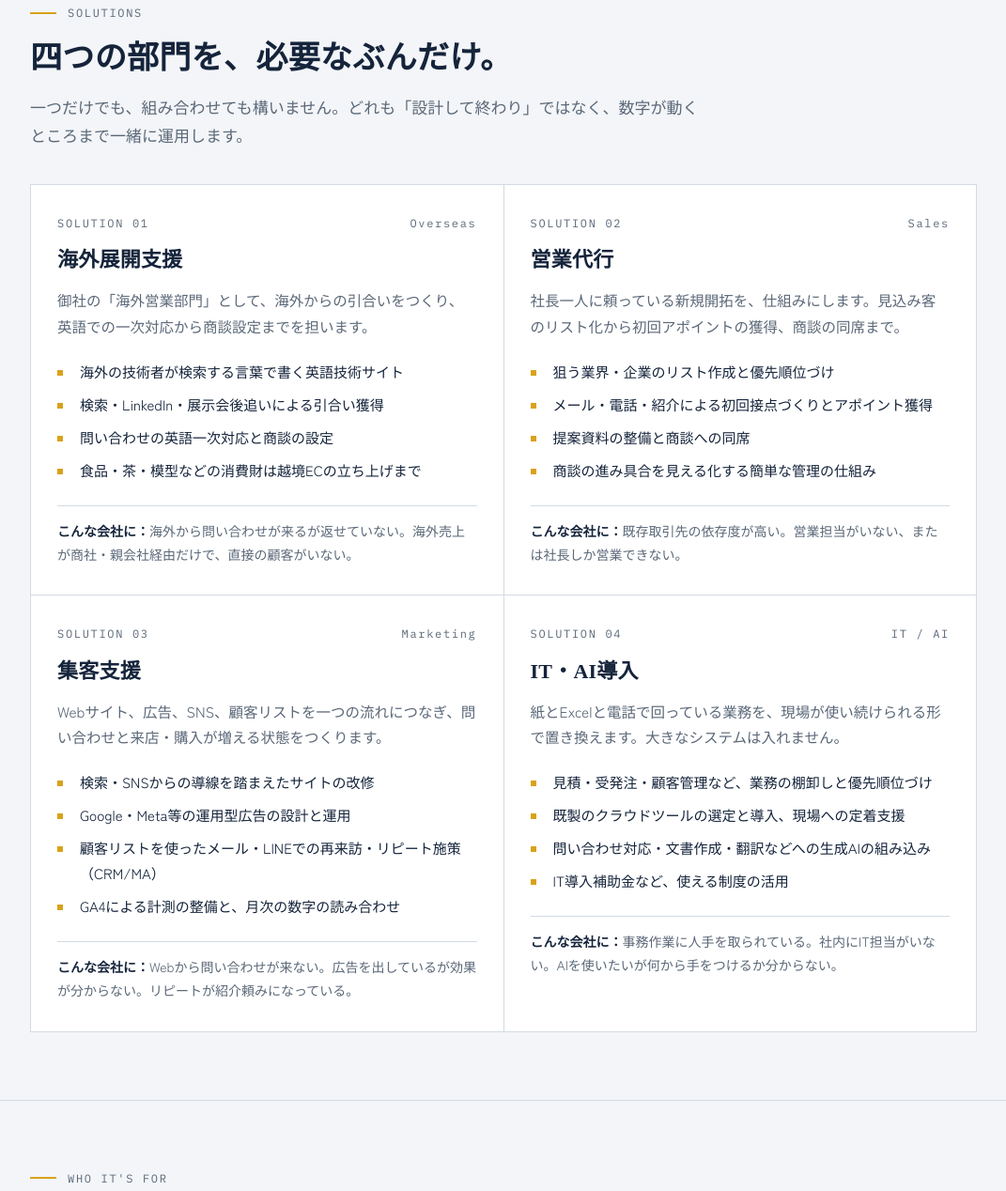
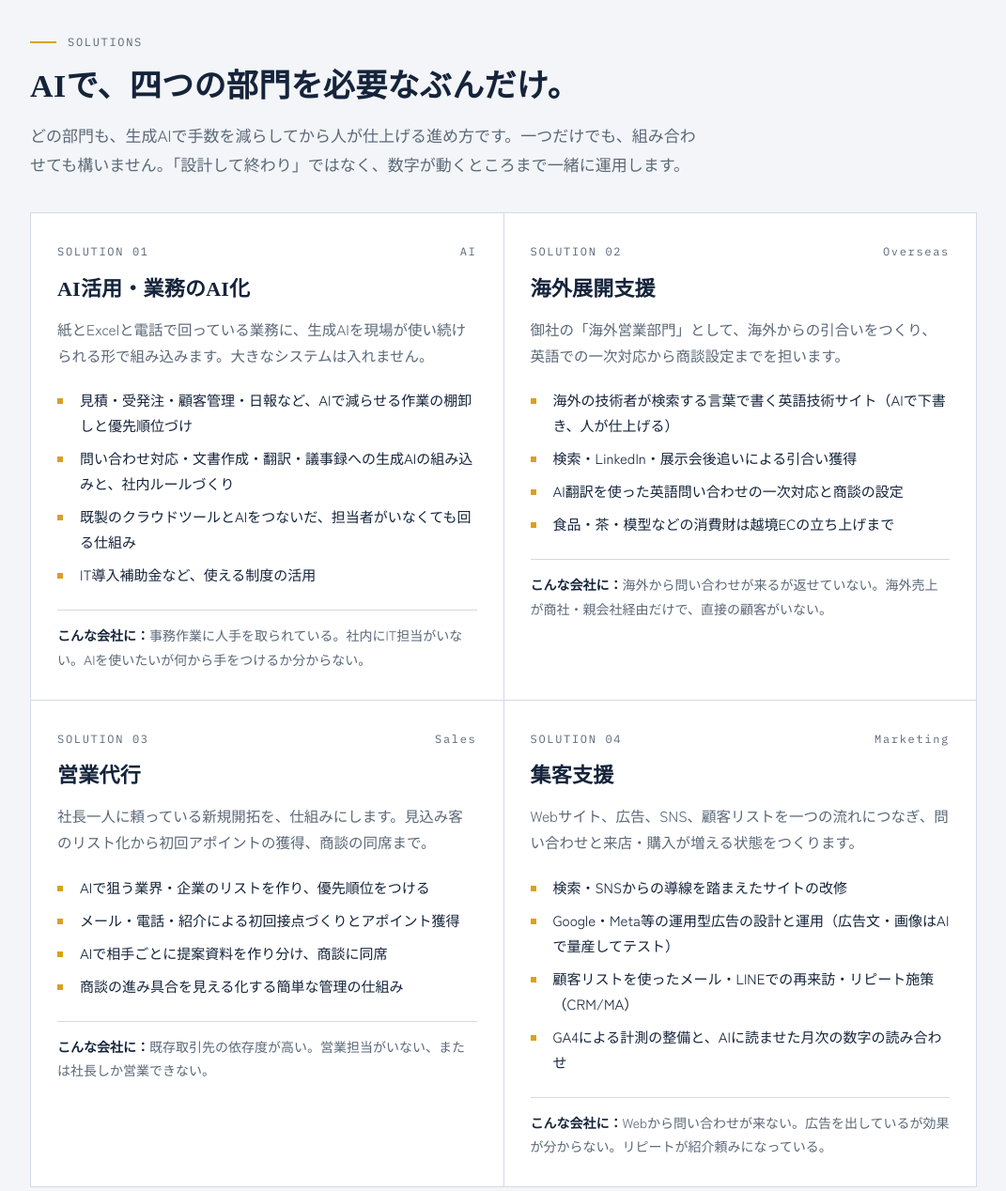
Before and after one commit to shizusapo/shizusapo.github.io, a plain HTML site: page index.html in a window 1280 px wide. Shown: the part 803-2071 px from the top of the page at 94% size, without its empty margins (104-1175 px from the left). Drawn offline with Linux system fonts and the light colour scheme; a web font is replaced by a local one.

Commit message:
AI活用を前面に（メインコピー変更）

```diff
--- a/index.html
+++ b/index.html
@@ -3,10 +3,10 @@
 <head>
 <meta charset="utf-8">
 <meta name="viewport" content="width=device-width,initial-scale=1,viewport-fit=cover">
-<title>シズサポ｜私たちは、静岡の製品をより広げます</title>
-<meta name="description" content="シズサポは、静岡の中小企業の「もう一つの事業部門」として、海外展開・営業代行・集客・IT/AI導入を実行まで担います。静岡県富士市を拠点に準備中。">
-<meta property="og:title" content="シズサポ｜私たちは、静岡の製品をより広げます">
-<meta property="og:description" content="静岡の中小企業に新しいお客様を連れてくる会社。海外展開／営業代行／集客／IT・AI導入。">
+<title>シズサポ｜私たちは、AIの力で静岡の製品をより広げます</title>
+<meta name="description" content="シズサポは、生成AIを使って静岡の中小企業の「もう一つの事業部門」になるサービスです。AI活用・海外展開・営業代行・集客を実行まで担います。静岡県富士市を拠点に準備中。">
+<meta property="og:title" content="シズサポ｜私たちは、AIの力で静岡の製品をより広げます">
+<meta property="og:description" content="AIの力で、静岡の中小企業に新しいお客様を連れてくるサービス。AI活用／海外展開／営業代行／集客。">
 <meta property="og:type" content="website">
 <link rel="preconnect" href="https://fonts.googleapis.com">
 <link rel="preconnect" href="https://fonts.gstatic.com" crossorigin>
@@ -174,9 +174,9 @@ footer .logo{font-size:13px}
 <section class="hero">
   <div class="wrap hero-grid">
     <div>
-      <p class="eyebrow">Shizuoka / Growth Partner</p>
-      <h1>私たちは、<br>静岡の製品をより<span class="nw">広げます</span></h1>
-      <p class="lead">海外からの注文、県外の新しい取引先、Webからの問い合わせ。シズサポは、静岡の中小企業に新しいお客様を連れてくるサービスです。英語サイトと海外からの問い合わせ対応、新規営業のアポ取り、広告と顧客リストの運用、事務のIT・AI化。専任を置きにくい仕事を部門ごと引き受け、成果が出るまで一緒に走ります。</p>
+      <p class="eyebrow">Shizuoka / AI Growth Partner</p>
+      <h1>私たちは、AIの力で<br>静岡の製品をより<span class="nw">広げます</span></h1>
+      <p class="lead">海外からの注文、県外の新しい取引先、Webからの問い合わせ。シズサポは、生成AIを使って静岡の中小企業に新しいお客様を連れてくるサービスです。英語の問い合わせ対応も、営業リストと提案書づくりも、広告と記事の制作も、見積や受発注の事務も、AIに任せられる部分はAIに任せ、人は判断と関係づくりに集中する。専任を置きにくい仕事を部門ごと引き受け、成果が出るまで一緒に走ります。</p>
       <div class="hero-cta">
         <a class="btn btn-primary" href="#contact">まず相談する</a>
         <a class="btn btn-ghost" href="#solutions">ソリューションを見る</a>
@@ -187,7 +187,8 @@ footer .logo{font-size:13px}
       <dl>
         <dt>対象</dt><dd>静岡県内の中小企業（従業員10〜300人）</dd>
         <dt>領域</dt><dd>製造業を中心に、食品・小売・サービス業も</dd>
-        <dt>提供</dt><dd>海外展開／営業代行／集客／IT・AI導入</dd>
+        <dt>提供</dt><dd>AI活用／海外展開／営業代行／集客</dd>
+        <dt>道具</dt><dd>生成AI（ChatGPT・Claude・Gemini等）＋広告・CRM・GA4の運用経験</dd>
         <dt>拠点</dt><dd>静岡県富士市（準備中）／東京</dd>
         <dt>報酬</dt><dd>内容に応じてご相談</dd>
       </dl>
@@ -199,57 +200,57 @@ footer .logo{font-size:13px}
   <div class="wrap">
     <div class="sec-head">
       <p class="eyebrow">Solutions</p>
-      <h2>四つの部門を、必要なぶんだけ。</h2>
-      <p class="lead">一つだけでも、組み合わせても構いません。どれも「設計して終わり」ではなく、数字が動くところまで一緒に運用します。</p>
+      <h2>AIで、四つの部門を必要なぶんだけ。</h2>
+      <p class="lead">どの部門も、生成AIで手数を減らしてから人が仕上げる進め方です。一つだけでも、組み合わせても構いません。「設計して終わり」ではなく、数字が動くところまで一緒に運用します。</p>
     </div>
     <div class="sols">
+      <article class="sol" id="sol-ai">
+        <div class="code"><span>SOLUTION 01</span><span>AI</span></div>
+        <h3>AI活用・業務のAI化</h3>
+        <p class="sum">紙とExcelと電話で回っている業務に、生成AIを現場が使い続けられる形で組み込みます。大きなシステムは入れません。</p>
+        <ul>
+          <li>見積・受発注・顧客管理・日報など、AIで減らせる作業の棚卸しと優先順位づけ</li>
+          <li>問い合わせ対応・文書作成・翻訳・議事録への生成AIの組み込みと、社内ルールづくり</li>
+          <li>既製のクラウドツールとAIをつないだ、担当者がいなくても回る仕組み</li>
+          <li>IT導入補助金など、使える制度の活用</li>
+        </ul>
+        <p class="for"><b>こんな会社に：</b>事務作業に人手を取られている。社内にIT担当がいない。AIを使いたいが何から手をつけるか分からない。</p>
+      </article>
       <article class="sol" id="sol-overseas">
-        <div class="code"><span>SOLUTION 01</span><span>Overseas</span></div>
+        <div class="code"><span>SOLUTION 02</span><span>Overseas</span></div>
         <h3>海外展開支援</h3>
         <p class="sum">御社の「海外営業部門」として、海外からの引合いをつくり、英語での一次対応から商談設定までを担います。</p>
         <ul>
-          <li>海外の技術者が検索する言葉で書く英語技術サイト</li>
+          <li>海外の技術者が検索する言葉で書く英語技術サイト（AIで下書き、人が仕上げる）</li>
           <li>検索・LinkedIn・展示会後追いによる引合い獲得</li>
-          <li>問い合わせの英語一次対応と商談の設定</li>
+          <li>AI翻訳を使った英語問い合わせの一次対応と商談の設定</li>
           <li>食品・茶・模型などの消費財は越境ECの立ち上げまで</li>
         </ul>
         <p class="for"><b>こんな会社に：</b>海外から問い合わせが来るが返せていない。海外売上が商社・親会社経由だけで、直接の顧客がいない。</p>
       </article>
       <article class="sol" id="sol-sales">
-        <div class="code"><span>SOLUTION 02</span><span>Sales</span></div>
+        <div class="code"><span>SOLUTION 03</span><span>Sales</span></div>
         <h3>営業代行</h3>
         <p class="sum">社長一人に頼っている新規開拓を、仕組みにします。見込み客のリスト化から初回アポイントの獲得、商談の同席まで。</p>
         <ul>
-          <li>狙う業界・企業のリスト作成と優先順位づけ</li>
+          <li>AIで狙う業界・企業のリストを作り、優先順位をつける</li>
           <li>メール・電話・紹介による初回接点づくりとアポイント獲得</li>
-          <li>提案資料の整備と商談への同席</li>
+          <li>AIで相手ごとに提案資料を作り分け、商談に同席</li>
           <li>商談の進み具合を見える化する簡単な管理の仕組み</li>
         </ul>
         <p class="for"><b>こんな会社に：</b>既存取引先の依存度が高い。営業担当がいない、または社長しか営業できない。</p>
       </article>
       <article class="sol" id="sol-marketing">
-        <div class="code"><span>SOLUTION 03</span><span>Marketing</span></div>
+        <div class="code"><span>SOLUTION 04</span><span>Marketing</span></div>
         <h3>集客支援</h3>
         <p class="sum">Webサイト、広告、SNS、顧客リストを一つの流れにつなぎ、問い合わせと来店・購入が増える状態をつくります。</p>
         <ul>
           <li>検索・SNSからの導線を踏まえたサイトの改修</li>
-          <li>Google・Meta等の運用型広告の設計と運用</li>
+          <li>Google・Meta等の運用型広告の設計と運用（広告文・画像はAIで量産してテスト）</li>
           <li>顧客リストを使ったメール・LINEでの再来訪・リピート施策（CRM/MA）</li>
-          <li>GA4による計測の整備と、月次の数字の読み合わせ</li>
+          <li>GA4による計測の整備と、AIに読ませた月次の数字の読み合わせ</li>
         </ul>
         <p class="for"><b>こんな会社に：</b>Webから問い合わせが来ない。広告を出しているが効果が分からない。リピートが紹介頼みになっている。</p>
-      </article>
-      <article class="sol" id="sol-it">
-        <div class="code"><span>SOLUTION 04</span><span>IT / AI</span></div>
-        <h3>IT・AI導入</h3>
-        <p class="sum">紙とExcelと電話で回っている業務を、現場が使い続けられる形で置き換えます。大きなシステムは入れません。</p>
-        <ul>
-          <li>見積・受発注・顧客管理など、業務の棚卸しと優先順位づけ</li>
-          <li>既製のクラウドツールの選定と導入、現場への定着支援</li>
-          <li>問い合わせ対応・文書作成・翻訳などへの生成AIの組み込み</li>
-          <li>IT導入補助金など、使える制度の活用</li>
-        </ul>
-        <p class="for"><b>こんな会社に：</b>事務作業に人手を取られている。社内にIT担当がいない。AIを使いたいが何から手をつけるか分からない。</p>
       </article>
     </div>
   </div>
@@ -260,7 +261,7 @@ footer .logo{font-size:13px}
     <div class="sec-head">
       <p class="eyebrow">Who it's for</p>
       <h2>こんなとき、シズサポが御社の一部門になります。</h2>
-      <p class="lead">静岡は製造品出荷額が全国2位の県です。いい製品を作る会社が、営業や集客、海外対応、ITに専任を置かずに次の一歩を踏み出せるよう、その仕事を外から担います。たとえば、こんな場面です。</p>
+      <p class="lead">静岡は製造品出荷額が全国2位の県です。いい製品を作る会社が、営業や集客、海外対応、事務に専任を置かずに次の一歩を踏み出せるよう、AIと一緒にその仕事を外から担います。たとえば、こんな場面です。</p>
     </div>
     <div class="cards">
       <div class="card"><span class="tag">CASE 01</span><h3>海外からの問い合わせを、受注につなげたい</h3><p>英語の問い合わせが年に何通か届く。見積や仕様のやり取りまで対応できる体制をつくりたい。</p></div>
@@ -295,10 +296,10 @@ footer .logo{font-size:13px}
       <p class="name">代表</p>
       <div class="bio">
         <p>静岡県東部出身。デジタルマーケティング会社を創業し、運用型広告、CRM/MA、GA4導入、ダイレクトマーケティングの支援を手がける。同社は上場企業にグループインし、上場企業子会社の代表を務める。</p>
-        <p>データで集客と売上をつくってきた経験を、地元・静岡の会社のために使いたいと考え、シズサポを準備しています。</p>
+        <p>データで集客と売上をつくってきた経験を、地元・静岡の会社のために、生成AIと組み合わせて使いたいと考え、シズサポを準備しています。</p>
       </div>
       <div class="skills">
-        <span>運用型広告</span><span>CRM / MA</span><span>GA4</span><span>SEO</span><span>LinkedIn</span><span>越境EC</span><span>生成AI</span>
+        <span>生成AI</span><span>運用型広告</span><span>CRM / MA</span><span>GA4</span><span>SEO</span><span>LinkedIn</span><span>越境EC</span>
       </div>
     </div>
     <div>
@@ -315,7 +316,7 @@ footer .logo{font-size:13px}
       <p class="lead">お取引先・会員企業で、海外対応、新規開拓、集客、IT・AI導入に課題を抱えている会社があれば、ご紹介ください。</p>
     </div>
     <ul>
-      <li>専門家派遣制度、商談会、セミナー・勉強会への登壇に対応します。</li>
+      <li>専門家派遣制度、商談会、「中小企業のAI活用」などのセミナー・勉強会への登壇に対応します。</li>
       <li>事業承継を控えた会社の企業価値向上（売上の上積み・業務の整理）としてのご相談も受けています。</li>
       <li>初回のヒアリングは、紹介者の方の同席を歓迎します。</li>
     </ul>
@@ -348,7 +349,7 @@ footer .logo{font-size:13px}
       </div>
       <div class="field"><label for="f-topic">相談したいこと</label>
         <select id="f-topic" name="entry.1982349152">
-          <option>海外展開支援</option><option>営業代行</option><option>集客支援</option><option>IT・AI導入</option><option>まだ決まっていない／複数</option>
+          <option>IT・AI導入</option><option>海外展開支援</option><option>営業代行</option><option>集客支援</option><option>まだ決まっていない／複数</option>
         </select>
       </div>
       <div class="field"><label for="f-msg">現在の状況・ご相談内容</label><textarea id="f-msg" name="entry.1240349758" placeholder="例：年に数件、海外から英語で問い合わせが来るが対応できていない"></textarea></div>
@@ -362,7 +363,7 @@ footer .logo{font-size:13px}
 
 <footer class="wrap">
   <span class="logo"><i></i>シズサポ</span>
-  <span>私たちは、静岡の製品をより広げます</span>
+  <span>私たちは、AIの力で静岡の製品をより広げます</span>
 </footer>
 
 <script>
```
